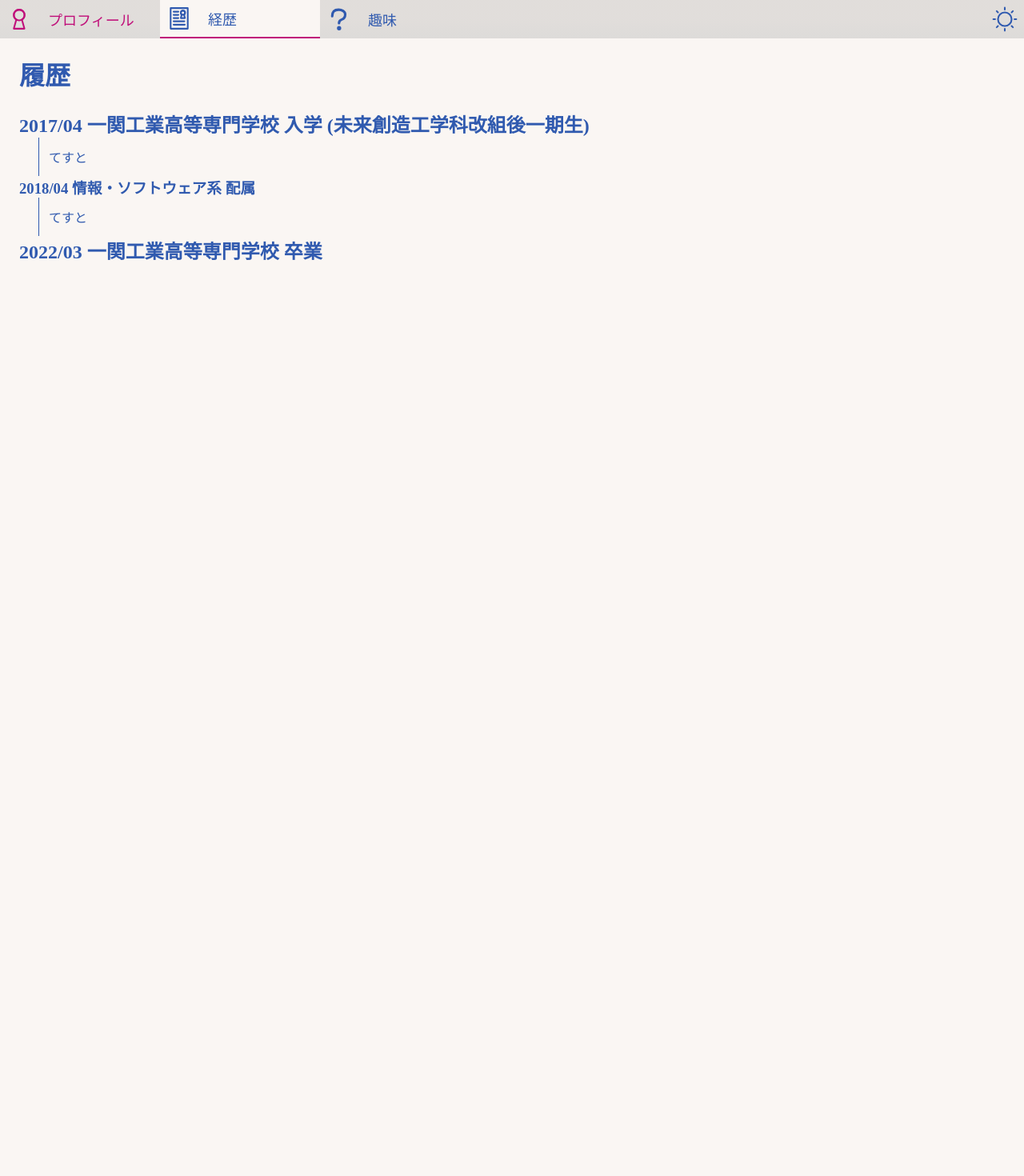
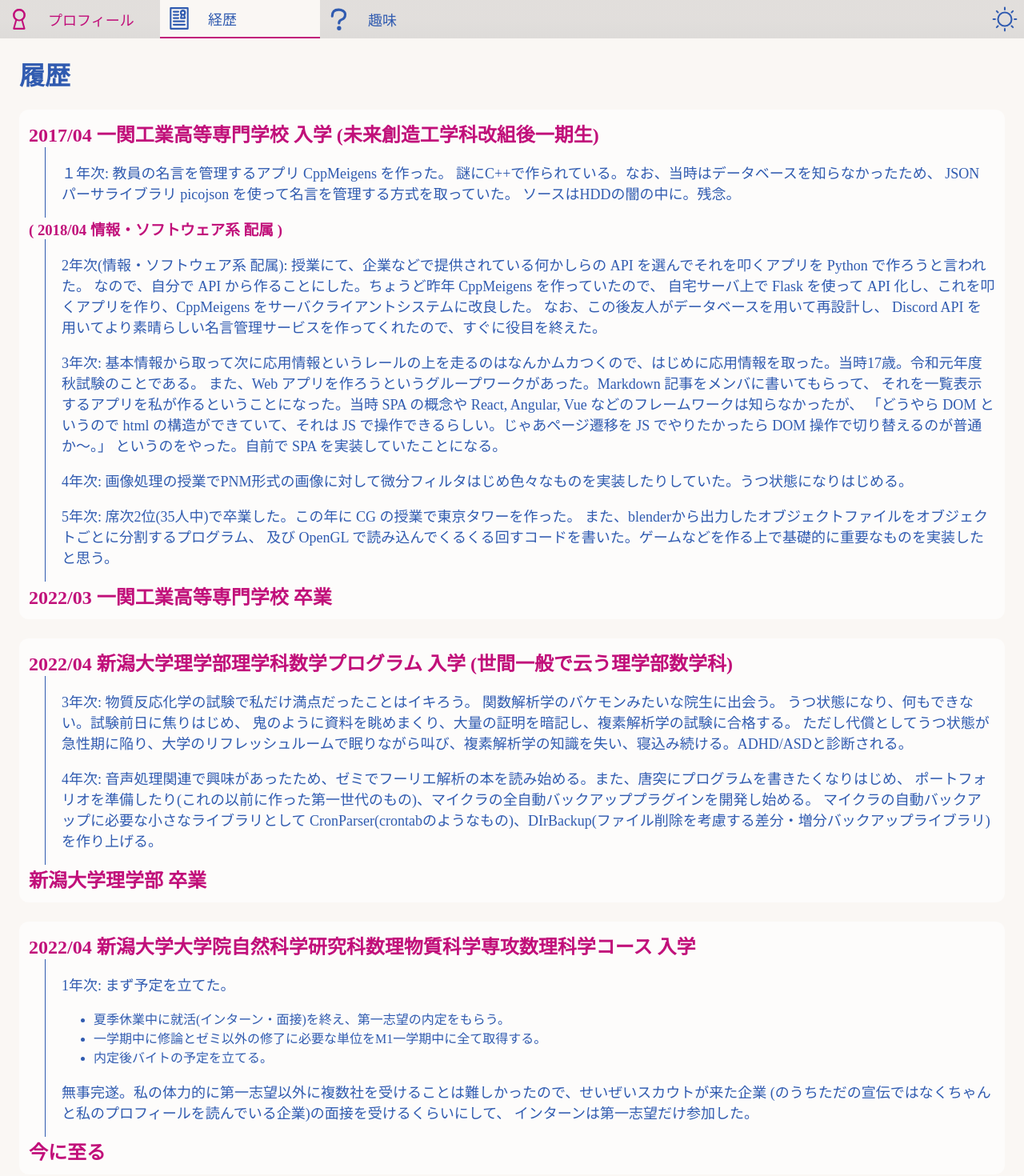
Before and after one commit to skpub/portfolio_v3, a SvelteKit app: page /career in a window 1280 px wide. Shown: the top 1470 px of the page at 80% size. Before the commit the page ends 800 px from the top, so only its background shows below. Built offline with nearby package versions, Linux system fonts and the light colour scheme; a web font is replaced by a local one.

Commit message:
履歴のコンテンツを埋めた

```diff
--- a/src/routes/+layout.svelte
+++ b/src/routes/+layout.svelte
@@ -105,16 +105,18 @@
     color-scheme: light dark;
   }
   :root.dark {
-    --background:   #302e2a;
-    --foreground:   #fff;
-    --foreground2:  #ffa3da;
-    --shadow:       #2b2926;
+    --background:   hsl(40, 7%, 18%);
+    --background_s: hsl(40, 7%, 16%);
+    --foreground:   hsl(0, 0%, 100%);
+    --foreground2:  hsl(324, 100%, 82%);
+    --shadow:       hsl(36, 6%, 16%);
   }
   :root.light {
-    --background:   #faf6f3;
-    --foreground:   #305aaf;
-    --foreground2:  #c0107a;
-    --shadow:       #dddbd9;
+    --background:   hsl(26, 41%, 97%);
+    --background_s: hsl(26, 41%, 99%);
+    --foreground:   hsl(220, 57%, 44%);
+    --foreground2:  hsl(324, 85%, 41%);
+    --shadow:       hsl(30, 6%, 86%);
   }
 
   #header {
@@ -163,6 +165,7 @@
 
   #tab_container {
     height: 100dvh;
+    min-width: max-content;
     display: flex;
     flex-flow: column;
     margin-right: 24px;
@@ -232,6 +235,9 @@
     }
   }
   @media screen and (min-width: 1520px) {
+    #slot_container {
+      margin-right: 24px;
+    }
     .tab {
       p {
         margin-right: 10px;
--- a/src/routes/career/+page.svelte
+++ b/src/routes/career/+page.svelte
@@ -1,28 +1,120 @@
 <h1>履歴</h1>
 
+<div id="sc_com_container">
+  <div>
     <h2 class="title">2017/04 一関工業高等専門学校 入学 (未来創造工学科改組後一期生)</h2>
     <div class="box">
       <div class="vertical_line"></div>
-  <div class="content">てすと</div>
+      <div class="content">
+        <p>１年次: {`
+          教員の名言を管理するアプリ CppMeigens を作った。
+          謎にC++で作られている。なお、当時はデータベースを知らなかったため、
+          JSON パーサライブラリ picojson を使って名言を管理する方式を取っていた。
+          ソースはHDDの闇の中に。残念。
+        `}</p>
       </div>
-<h3 class="title">2018/04 情報・ソフトウェア系 配属</h3>
+    </div>
+    <h3 class="title">( 2018/04 情報・ソフトウェア系 配属 )</h3>
     <div class="box">
       <div class="vertical_line"></div>
-  <div class="content">てすと</div>
+      <div class="content">
+        <p>2年次(情報・ソフトウェア系 配属): {`
+          授業にて、企業などで提供されている何かしらの API を選んでそれを叩くアプリを Python で作ろうと言われた。
+          なので、自分で API から作ることにした。ちょうど昨年 CppMeigens を作っていたので、
+          自宅サーバ上で Flask を使って API 化し、これを叩くアプリを作り、CppMeigens をサーバクライアントシステムに改良した。
+          なお、この後友人がデータベースを用いて再設計し、
+          Discord API を用いてより素晴らしい名言管理サービスを作ってくれたので、すぐに役目を終えた。
+        `}
+        </p>
+        <p>3年次: {`
+          基本情報から取って次に応用情報というレールの上を走るのはなんかムカつくので、はじめに応用情報を取った。当時17歳。令和元年度秋試験のことである。
+          また、Web アプリを作ろうというグループワークがあった。Markdown 記事をメンバに書いてもらって、
+          それを一覧表示するアプリを私が作るということになった。当時 SPA の概念や React, Angular, Vue などのフレームワークは知らなかったが、
+          「どうやら DOM というので html の構造ができていて、それは JS で操作できるらしい。じゃあページ遷移を JS でやりたかったら DOM 操作で切り替えるのが普通か～。」
+          というのをやった。自前で SPA を実装していたことになる。
+        `}
+        </p>
+        <p>4年次: 画像処理の授業でPNM形式の画像に対して微分フィルタはじめ色々なものを実装したりしていた。うつ状態になりはじめる。</p>
+        <p>
+          5年次: {`
+          席次2位(35人中)で卒業した。この年に CG の授業で東京タワーを作った。
+          また、blenderから出力したオブジェクトファイルをオブジェクトごとに分割するプログラム、
+          及び OpenGL で読み込んでくるくる回すコードを書いた。ゲームなどを作る上で基礎的に重要なものを実装したと思う。
+          `}
+        </p>
+      </div>
     </div>
     <h2 class="title">2022/03 一関工業高等専門学校 卒業</h2>
+  </div>
+
+  <div>
+    <h2 class="title">2022/04 新潟大学理学部理学科数学プログラム 入学 (世間一般で云う理学部数学科)</h2>
+    <div class="box">
+      <div class="vertical_line"></div>
+      <div class="content">
+        <p>3年次: {`
+          物質反応化学の試験で私だけ満点だったことはイキろう。
+          関数解析学のバケモンみたいな院生に出会う。
+          うつ状態になり、何もできない。試験前日に焦りはじめ、
+          鬼のように資料を眺めまくり、大量の証明を暗記し、複素解析学の試験に合格する。
+           ただし代償としてうつ状態が急性期に陥り、大学のリフレッシュルームで眠りながら叫び、複素解析学の知識を失い、寝込み続ける。ADHD/ASDと診断される。
+          `}
+        </p>
+        <p>4年次: {`
+          音声処理関連で興味があったため、ゼミでフーリエ解析の本を読み始める。また、唐突にプログラムを書きたくなりはじめ、
+          ポートフォリオを準備したり(これの以前に作った第一世代のもの)、マイクラの全自動バックアッププラグインを開発し始める。
+          マイクラの自動バックアップに必要な小さなライブラリとして
+          CronParser(crontabのようなもの)、DIrBackup(ファイル削除を考慮する差分・増分バックアップライブラリ)を作り上げる。
+        `}
+        </p>
+      </div>
+    </div>
+    <h2 class="title">新潟大学理学部 卒業</h2>
+  </div>
+
+  <div>
+    <h2 class="title">2022/04 新潟大学大学院自然科学研究科数理物質科学専攻数理科学コース 入学</h2>
+    <div class="box">
+      <div class="vertical_line"></div>
+      <div class="content">
+        <p>
+          1年次: まず予定を立てた。
+        </p>
+        <ul>
+          <li>夏季休業中に就活(インターン・面接)を終え、第一志望の内定をもらう。</li>
+          <li>一学期中に修論とゼミ以外の修了に必要な単位をM1一学期中に全て取得する。</li>
+          <li>内定後バイトの予定を立てる。</li>
+        </ul>
+        <p>{`無事完遂。私の体力的に第一志望以外に複数社を受けることは難しかったので、せいぜいスカウトが来た企業
+          (のうちただの宣伝ではなくちゃんと私のプロフィールを読んでいる企業)の面接を受けるくらいにして、
+          インターンは第一志望だけ参加した。`}</p>
+      </div>
+    </div>
+    <h2 class="title">今に至る</h2>
+  </div>
+</div>
+
 <style>
+  #sc_com_container > div {
+    padding: 12px;
+    border-radius: 12px;
+    margin-bottom: 24px;
+    background: var(--background_s);
+  }
+
   .box {
     display: flex;
   }
   .vertical_line {
-    width: 24px;
+    margin-left: 20px;
+    margin-right: 8px;
     border-right: 1px solid var(--foreground);
   }
   .content {
-    margin: 12px;
+    margin-left: 12px;
   }
   .title {
+    color: var(--foreground2);
     margin: 0;
   }
 </style>
```
Lines whose indentation alone changed are shown as unchanged.
